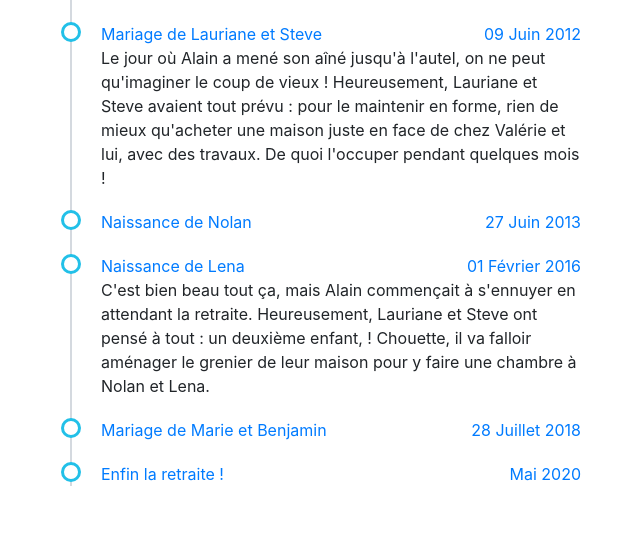
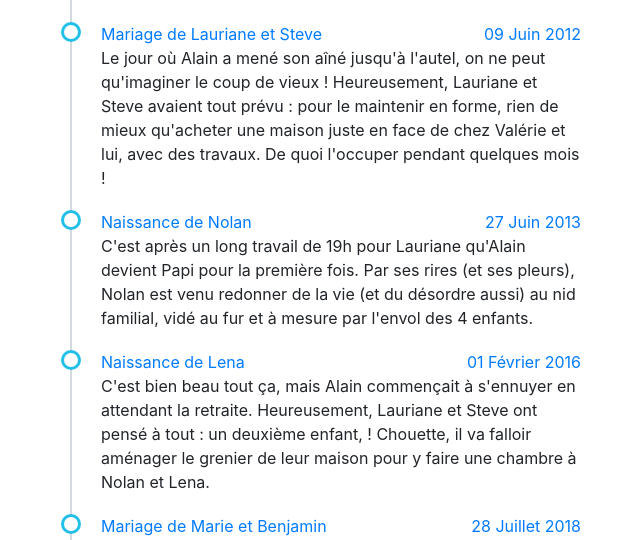
Before and after one commit to punckle/memories, a Symfony app: template templates/about/index.html.twig in a window 1280 px wide. Shown: the part 3747-4287 px from the top of the page, without its empty margins (329-969 px from the left). Run offline with Twig, Linux system fonts and the light colour scheme; the template is opened without the code that fills it, so the values that code supplies are empty; some libraries are stand-ins or nearby versions; some web fonts are replaced; grey boxes are pictures that could not be loaded.

Commit message:
MAJ Timeline

```diff
--- a/templates/about/index.html.twig
+++ b/templates/about/index.html.twig
@@ -156,6 +156,10 @@
                     <li>
                         <a href="#">Naissance de Nolan</a>
                         <a href="#" class="float-right">27 Juin 2013</a>
+                        <p>C'est après un long travail de 19h pour Lauriane qu'Alain devient Papi pour la première
+                            fois. Par ses rires (et ses pleurs), Nolan est venu redonner de la vie (et du désordre aussi)
+                            au nid familial, vidé au fur et à mesure par l'envol des 4 enfants.
+                        </p>
                     </li>
                     <li>
                         <a href="#">Naissance de Lena</a>
```
